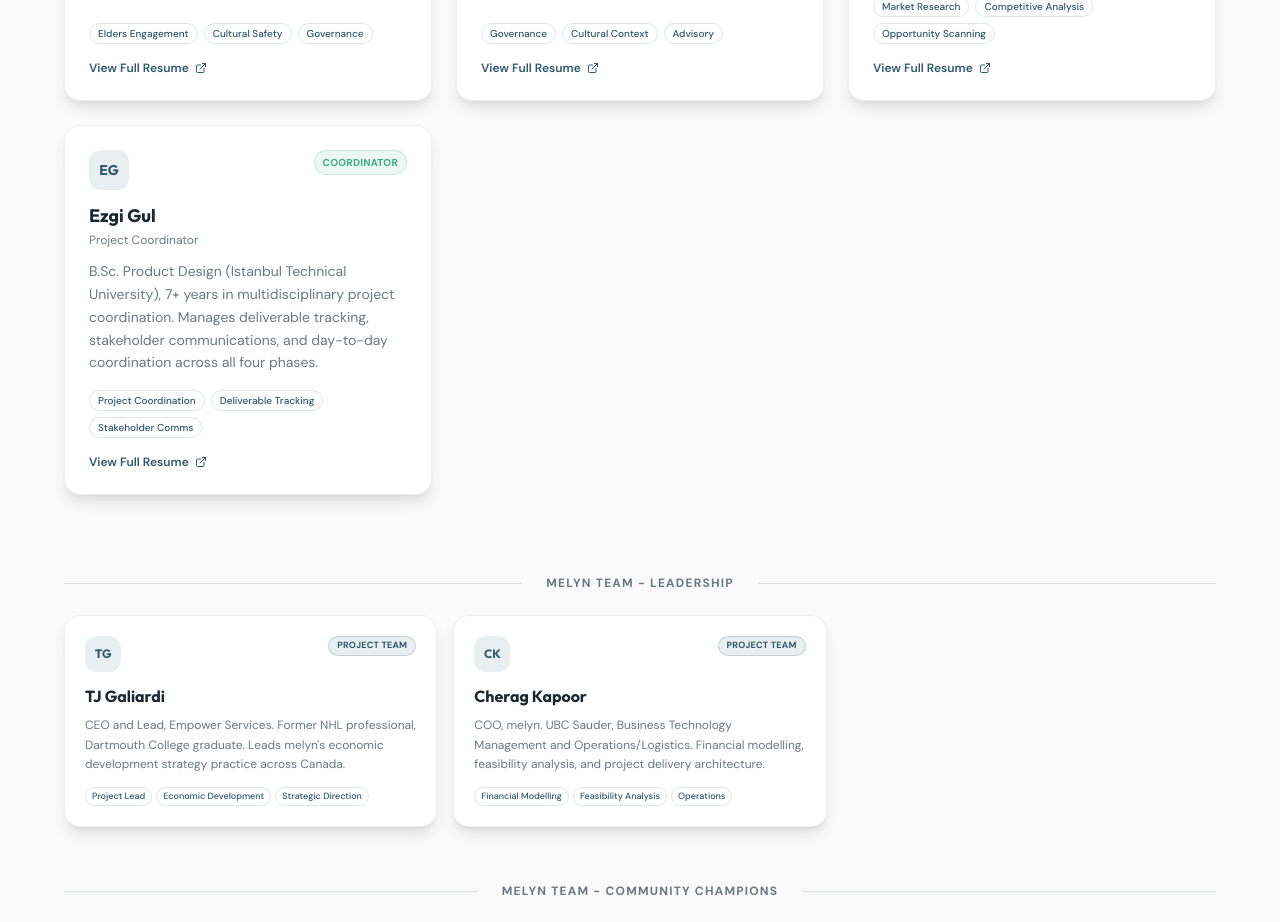
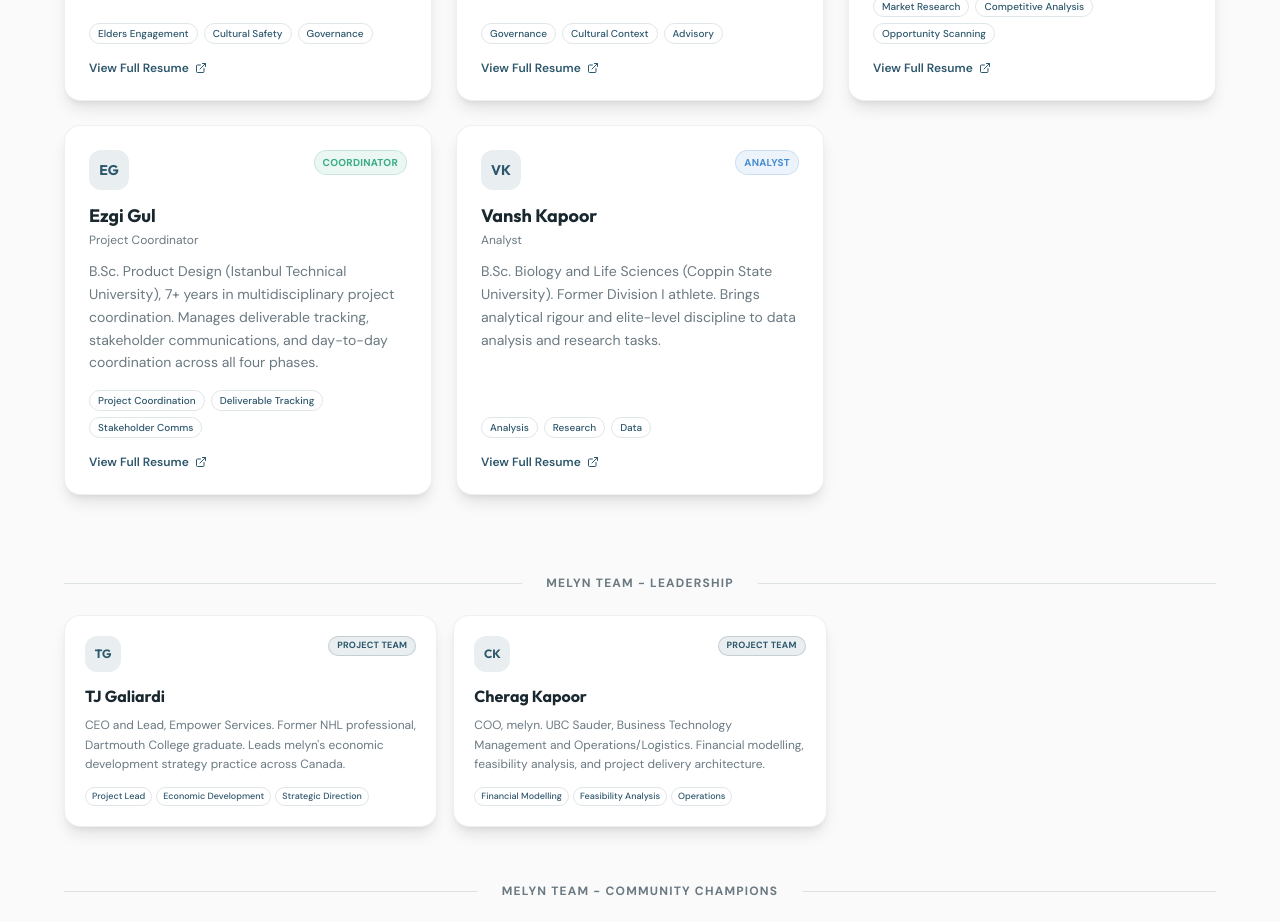
Before and after one commit to melynai/neqotkuk-ledsp, a React (Vite) app: page /team in a window 1280 px wide. Shown: the part 1100-2022 px from the top of the page. Built offline with nearby package versions, Linux system fonts and the light colour scheme; the HTML template or start-up script is replaced by a standard one.

Commit message:
Changes
Co-authored-by: melynai <241672344+melynai@users.noreply.github.com>

```diff
--- a/src/pages/TeamPage.tsx
+++ b/src/pages/TeamPage.tsx
@@ -60,6 +60,14 @@ const projectTeam = [
     badgeColor: "bg-[hsl(var(--mint)/0.1)] text-[hsl(var(--mint))] border-[hsl(var(--mint)/0.2)]",
     bio: "B.Sc. Product Design (Istanbul Technical University), 7+ years in multidisciplinary project coordination. Manages deliverable tracking, stakeholder communications, and day-to-day coordination across all four phases.",
     tags: ["Project Coordination", "Deliverable Tracking", "Stakeholder Comms"],
+  },
+  {
+    name: "Vansh Kapoor",
+    title: "Analyst",
+    badge: "Analyst",
+    badgeColor: "bg-[hsl(var(--sky)/0.1)] text-[hsl(var(--sky))] border-[hsl(var(--sky)/0.2)]",
+    bio: "B.Sc. Biology and Life Sciences (Coppin State University). Former Division I athlete. Brings analytical rigour and elite-level discipline to data analysis and research tasks.",
+    tags: ["Analysis", "Research", "Data"],
   },
 ];
 
```
